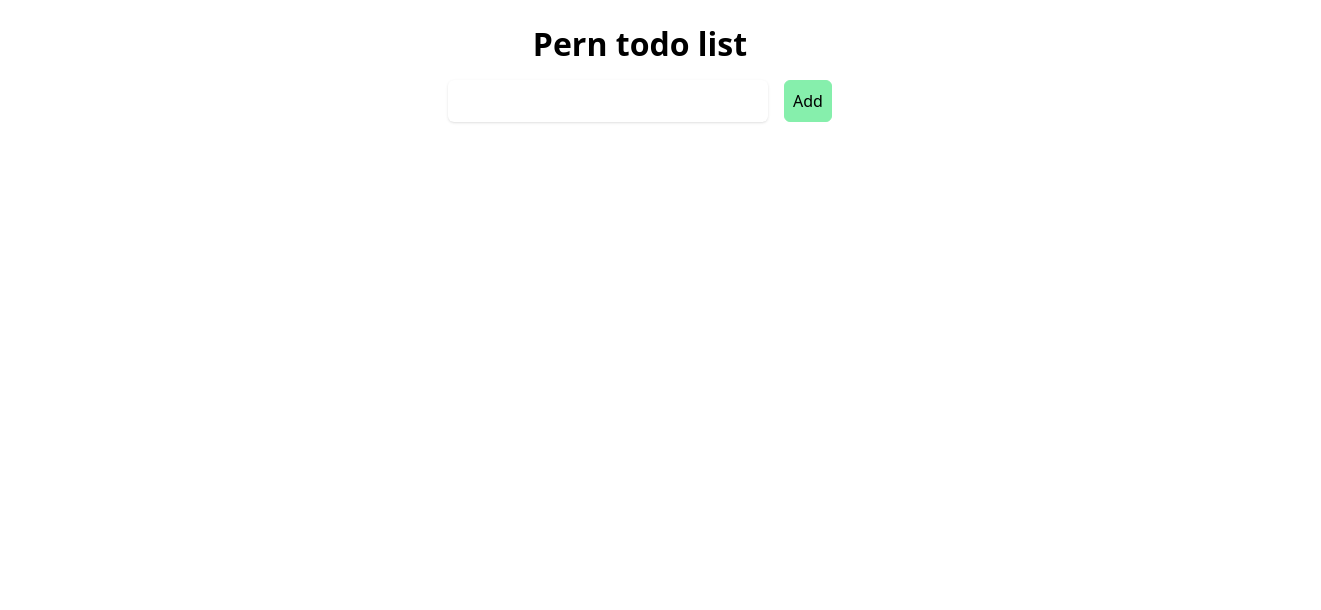
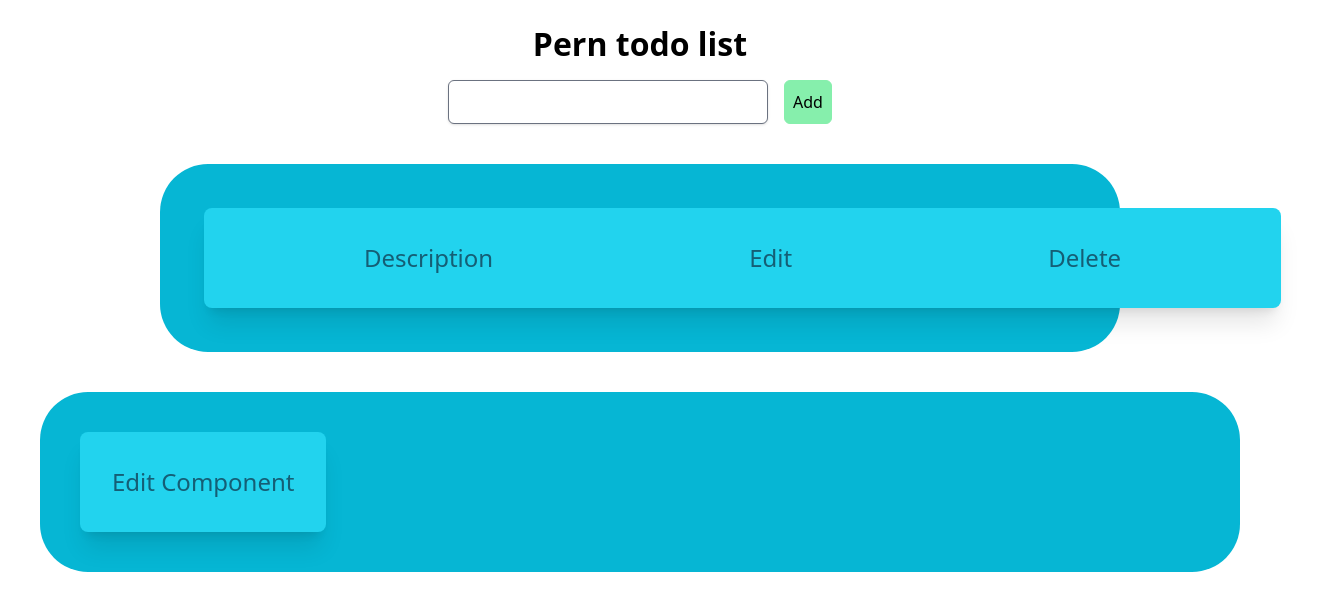
Before and after one commit to LiamOtegui/pern-todo, a React (Create React App) app in the folder client/: page / in a window 1280 px wide. Shown: the top 610 px of the page, 1321 px wide, since content can reach past the window. Built offline with nearby package versions, Linux system fonts and the light colour scheme.

Commit message:
App.js, InputTodo, ListTodo, EditTodo modifications

```diff
--- a/client/src/App.js
+++ b/client/src/App.js
@@ -1,11 +1,15 @@
 import './App.css';
 import InputTodo from './components/inputTodo';
+import ListTodo from './components/ListTodo';
+import EditTodo from './components/EditTodo';
 
 function App() {
   return (
     <div className="App">
-      <div className='container'>
+      <div className=''>
         <InputTodo />
+        <ListTodo />
+        <EditTodo />
       </div>
     </div>
   );
--- a/client/src/components/EditTodo.js
+++ b/client/src/components/EditTodo.js
@@ -0,0 +1,15 @@
+import React from "react";
+
+const EditTodo = () => {
+
+    return (
+        <div className="my-10 mx-10 bg-cyan-500 rounded-[3rem] p-10">
+         <div className="inline-block text-[1.5rem] text-cyan-800 bg-cyan-400 p-8 rounded-lg shadow-xl">
+            Edit Component
+         </div>
+        </div>
+    )
+
+}
+
+export default EditTodo
--- a/client/src/components/ListTodo.js
+++ b/client/src/components/ListTodo.js
@@ -3,8 +3,17 @@ import React from "react";
 const ListTodo = () => {
 
     return (
-        <>
-        </>
+        <div className="mt-10 bg-cyan-500 p-1 rounded-[3rem] mx-[10rem] text-center">
+            <div className="inline-block text-[1.5rem] text-cyan-800 bg-cyan-400 m-10 p-8 rounded-lg shadow-xl">
+                <div className="flex">
+                    <div className="px-[8rem]">Description</div>
+                    <div className="px-[8rem]">Edit</div>
+                    <div className="px-[8rem]">Delete</div>
+                </div>
+            </div>
+        </div>
     )
 
 }
+
+export default ListTodo
--- a/client/src/components/inputTodo.js
+++ b/client/src/components/inputTodo.js
@@ -14,7 +14,7 @@ const InputTodo = () => {
                 headers: {"Content-type": "application/json"},
                 body: JSON.stringify(body)
             })
-            console.log(response);
+            window.location = "/"
         } catch (error) {
             console.error(error.message);
         }
@@ -27,7 +27,7 @@ const InputTodo = () => {
             <form className="flex justify-center mt-3" onSubmit={onSubmitForm}>
                 <input
                 type="text"
-                className="text borderborder-gray-500 rounded-md shadow w-[20rem] h-[2rem] py-[1.3rem] px-[1rem]"
+                className="text border border-gray-500 rounded-md shadow w-[20rem] h-[2rem] py-[1.3rem] px-[1rem]"
                 value={description}
                 onChange={event => setDescription(event.target.value)} />
                 <button
```
